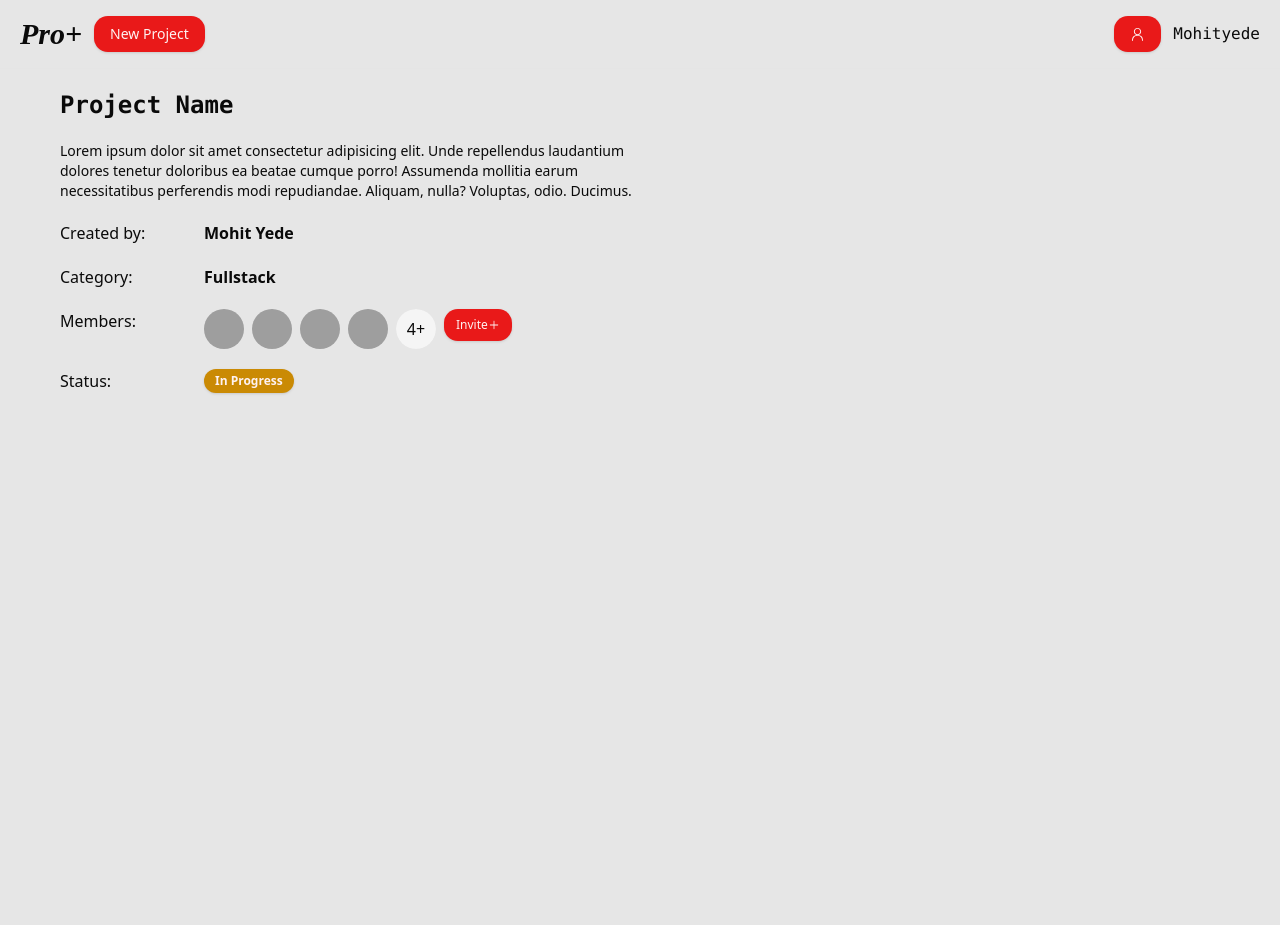
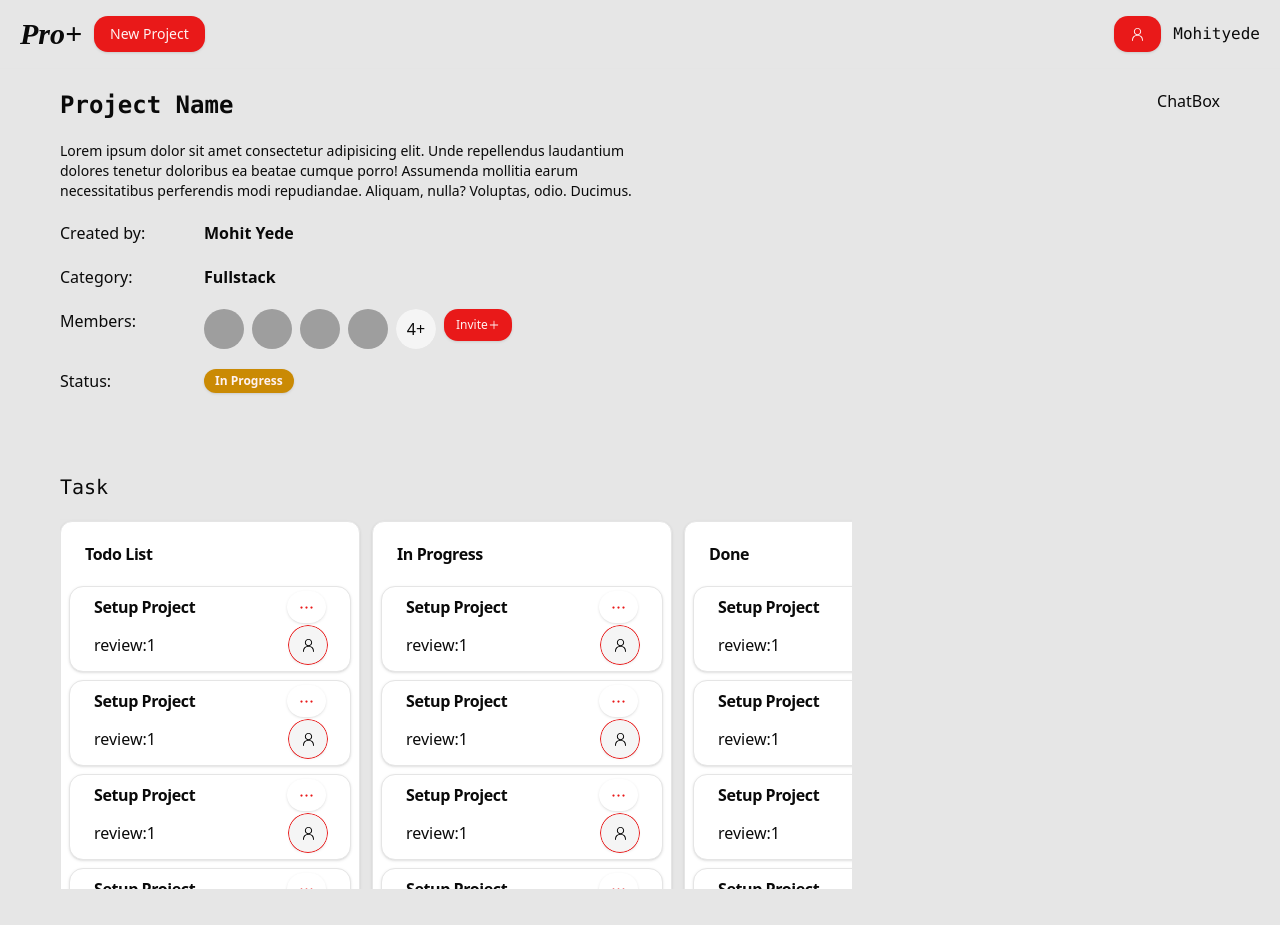
Before and after one commit to mohityede/My-Project-Manager, a React (Vite) app in the folder project-plus-client/: page /project/1 in a window 1280 px wide. Built offline with nearby package versions, Linux system fonts and the light colour scheme; grey boxes are pictures that could not be loaded.

Commit message:
Task ui created

```diff
--- /dev/null
+++ b/project-plus-client/src/components/ProjectDetails/ChatBox.jsx
@@ -0,0 +1,11 @@
+
+function ChatBox() {
+
+    return (
+      <>
+      <div>ChatBox</div>
+      </>
+    )
+  }
+
+  export default ChatBox
--- /dev/null
+++ b/project-plus-client/src/components/ProjectDetails/CreateTaskForm.jsx
@@ -0,0 +1,11 @@
+
+function CreateTaskForm() {
+
+    return (
+      <>
+      <div>CreateTaskForm</div>
+      </>
+    )
+  }
+
+  export default CreateTaskForm
--- /dev/null
+++ b/project-plus-client/src/components/ProjectDetails/TaskCard.jsx
@@ -0,0 +1,59 @@
+import { DotsHorizontalIcon, PersonIcon } from "@radix-ui/react-icons"
+import { Button } from "../ui/button"
+import { Card, CardContent, CardHeader, CardTitle } from "../ui/card"
+import { DropdownMenu, DropdownMenuContent, DropdownMenuItem, DropdownMenuSubTrigger, DropdownMenuTrigger } from "../ui/dropdown-menu"
+import { Avatar, AvatarFallback, AvatarImage } from "../ui/avatar"
+import UserList from "./UserList"
+
+function TaskCard() {
+
+    return (
+      <>
+      <Card className="rounded-md py-1 hover:border-primary pb-2">
+        <CardHeader className="py-0 pb-1">
+          <div className="flex justify-between items-center">
+            <CardTitle>
+                Setup Project
+            </CardTitle>
+            <DropdownMenu>
+              <DropdownMenuTrigger>
+                <Button className="rounded-full text-primary bg-white hover:border hover:border-primary hover:bg-white " size="sm">
+                  <DotsHorizontalIcon/>
+                </Button>
+              </DropdownMenuTrigger>
+              <DropdownMenuContent>
+                <DropdownMenuItem className="focus:bg-primary focus:text-white">In Progress</DropdownMenuItem>
+                <DropdownMenuItem className="focus:bg-primary focus:text-white">Done</DropdownMenuItem>
+                <DropdownMenuItem className="focus:bg-primary focus:text-white">Edit</DropdownMenuItem>
+                <DropdownMenuItem className="focus:bg-primary focus:text-white">Delete</DropdownMenuItem>
+              </DropdownMenuContent>
+            </DropdownMenu>
+          </div>
+        </CardHeader>
+        <CardContent className="py-0">
+          <div className="flex items-center justify-between">
+            <span>review:{1}</span>
+            <DropdownMenu>
+              <DropdownMenuTrigger>
+                <Button
+                size="icon">
+                <Avatar>
+                  <AvatarFallback className="w-10 border border-primary text-black hover:bg-background">
+
+                    <PersonIcon/>
+                  </AvatarFallback>
+                  </Avatar>
+                </Button>
+              </DropdownMenuTrigger>
+              <DropdownMenuContent>
+                <UserList/>
+              </DropdownMenuContent>
+            </DropdownMenu>
+          </div>
+        </CardContent>
+      </Card>
+      </>
+    )
+  }
+
+  export default TaskCard
--- /dev/null
+++ b/project-plus-client/src/components/ProjectDetails/TaskList.jsx
@@ -0,0 +1,61 @@
+import { CardStackPlusIcon } from "@radix-ui/react-icons";
+import { Button } from "../ui/button";
+import {
+  Card,
+  CardContent,
+  CardFooter,
+  CardHeader,
+  CardTitle,
+} from "../ui/card";
+import {
+  Dialog,
+  DialogContent,
+  DialogHeader,
+  DialogTitle,
+  DialogTrigger,
+} from "../ui/dialog";
+import TaskCard from "./TaskCard";
+import CreateTaskForm from "./CreateTaskForm";
+
+function TaskList({ status, title }) {
+  return (
+    <>
+      <div>
+        <Dialog>
+          <Card className="w-full md:w-[290px] lg:w-[300px]">
+            <CardHeader>
+              <CardTitle>{title}</CardTitle>
+            </CardHeader>
+            <CardContent className="px-2">
+              <div className="space-y-2">
+                {
+                  [1,2,3,4,5,6,7].map((card)=>
+                    <TaskCard key={card} />
+                  )
+                }
+              </div>
+            </CardContent>
+            <CardFooter>
+              <DialogTrigger>
+                <Button
+                  varient="outline"
+                  className="w-full border flex items-center gap-2"
+                >
+                  <CardStackPlusIcon /> Create Task
+                </Button>
+              </DialogTrigger>
+            </CardFooter>
+          </Card>
+          <DialogContent>
+            <DialogHeader>
+              <DialogTitle>Create New Task</DialogTitle>
+            </DialogHeader>
+            <CreateTaskForm />
+          </DialogContent>
+        </Dialog>
+      </div>
+    </>
+  );
+}
+
+export default TaskList;
--- /dev/null
+++ b/project-plus-client/src/components/ProjectDetails/UserList.jsx
@@ -0,0 +1,31 @@
+import { Avatar } from "@radix-ui/react-avatar";
+import { AvatarFallback } from "../ui/avatar";
+
+function UserList() {
+  let assingnTo = "Vishal";
+  return (
+    <>
+      <div className="space-y-2">
+        <div className="border rounded-md">
+          <span className="py-2 px-3">{assingnTo || "Unassigned"}</span>
+        </div>
+        {[1, 2, 3, 4].map((user) => (
+          <div
+            className="py-2 group hover:border-2 hover:border-primary cursor-pointer
+                flex items-center space-x-4 rounded-md border px-4"
+          >
+            <Avatar className="border border-primary rounded-lg p-1">
+              <AvatarFallback>MY</AvatarFallback>
+            </Avatar>
+            <div className="space-y-1">
+              <p className="text-sm leading-none">Mohit Yede</p>
+              <p className="text-sm text-muted-foreground">@enamoured</p>
+            </div>
+          </div>
+        ))}
+      </div>
+    </>
+  );
+}
+
+export default UserList;
--- a/project-plus-client/src/pages/ProjectDetails/ProjectDetails.jsx
+++ b/project-plus-client/src/pages/ProjectDetails/ProjectDetails.jsx
@@ -1,4 +1,6 @@
+import ChatBox from "@/components/ProjectDetails/ChatBox"
 import InviteUserForm from "@/components/ProjectDetails/InviteUserForm"
+import IssueList from "@/components/ProjectDetails/TaskList"
 import MembersTable from "@/components/ProjectDetails/MembersList"
 import { Avatar, AvatarFallback, AvatarImage } from "@/components/ui/avatar"
 import { Badge } from "@/components/ui/badge"
@@ -98,7 +100,19 @@ function ProjectDetails() {
               </div>
             </div>
           </div>
+          <section>
+            <span className="py-5 border-b text-xl font-mono">Task</span>
+            <div className="lg:flex md:flex gap-3 justify-between py-5">
+              <IssueList status="pending" title="Todo List"/>
+              <IssueList status="in_progress" title="In Progress"/>
+              <IssueList status="completed" title="Done"/>
+
+            </div>
+          </section>
         </ScrollArea>
+        <div>
+          <ChatBox/>
+        </div>
       </div>
     </div>
     </>
```
